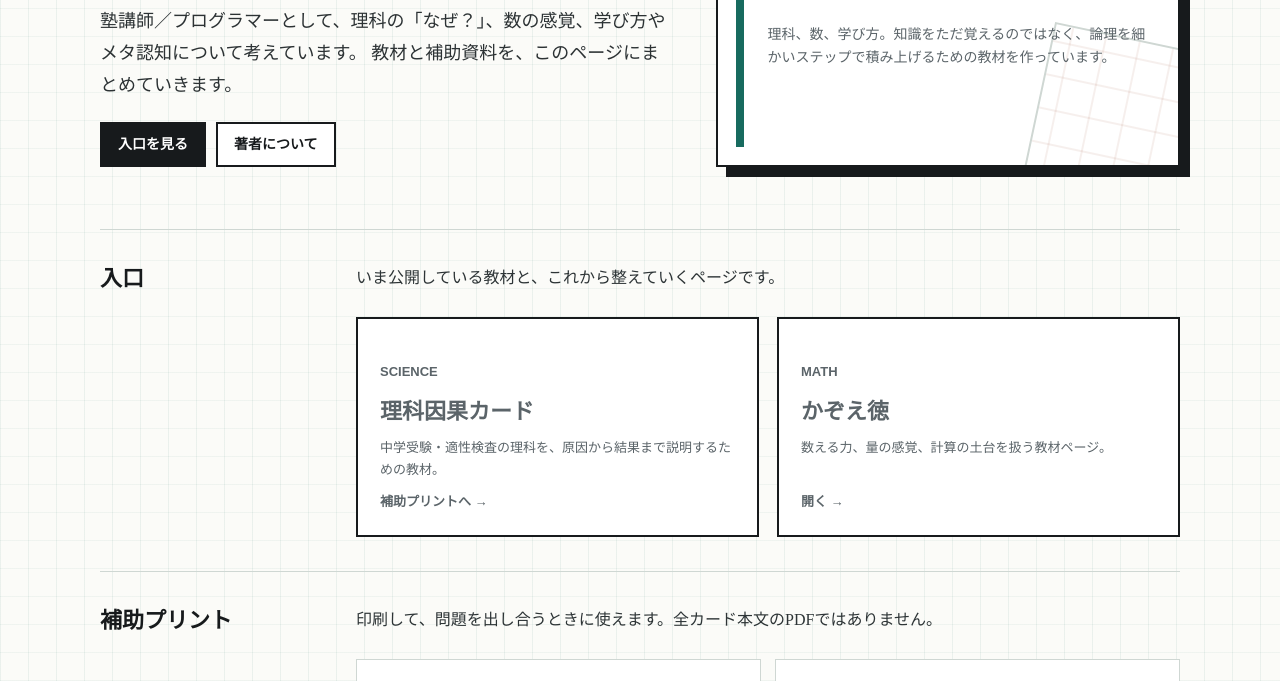
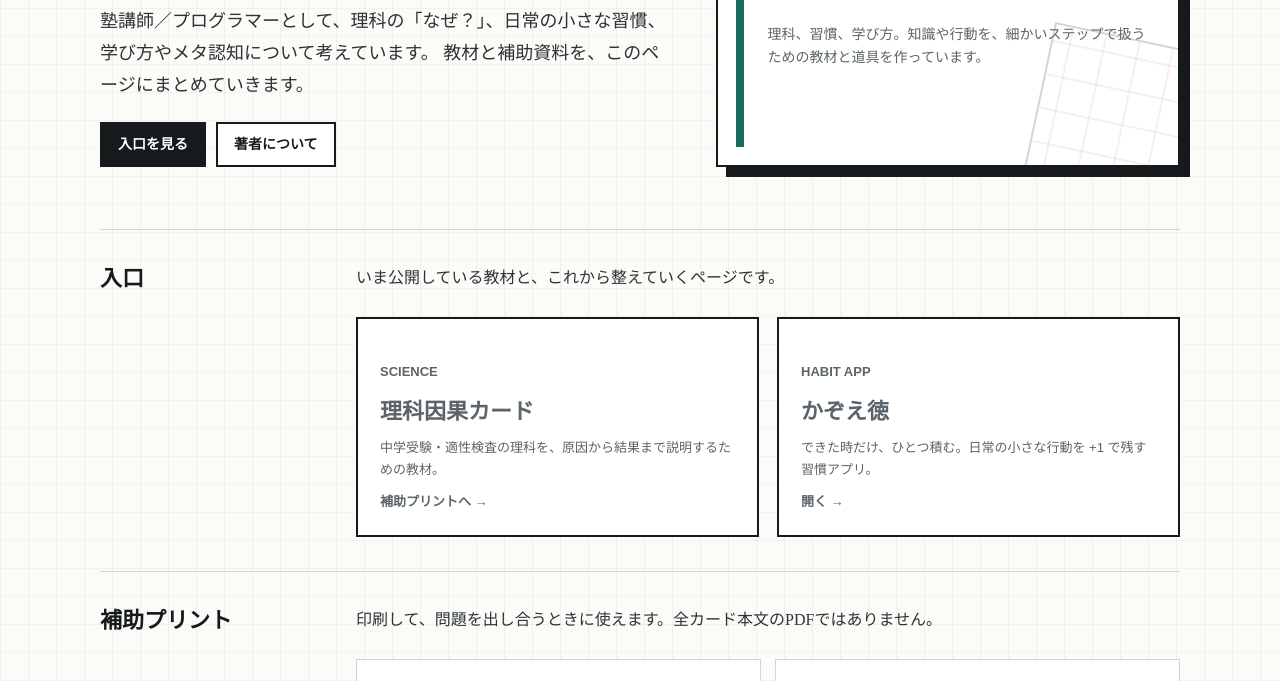
Before and after one commit to kotomiyoshihiro/kotomiyoshihiro-site, a plain HTML site: page index.html in a window 1280 px wide. Shown: the part 524-1205 px from the top of the page. Drawn offline with Linux system fonts and the light colour scheme.

Commit message:
Fix kazoetoku description on author site

```diff
--- a/index.html
+++ b/index.html
@@ -447,7 +447,7 @@
         <p class="eyebrow">教材と文章</p>
         <h1 id="page-title">学びの筋道を、細かいステップでほどく。</h1>
         <p class="lead">
-          塾講師／プログラマーとして、理科の「なぜ？」、数の感覚、学び方やメタ認知について考えています。
+          塾講師／プログラマーとして、理科の「なぜ？」、日常の小さな習慣、学び方やメタ認知について考えています。
           教材と補助資料を、このページにまとめていきます。
         </p>
         <div class="links">
@@ -460,7 +460,7 @@
         <div class="book-label">KOTOMI YOSHIHIRO</div>
         <div class="book-title">琴見<br>由弘</div>
         <p class="book-note">
-          理科、数、学び方。知識をただ覚えるのではなく、論理を細かいステップで積み上げるための教材を作っています。
+          理科、習慣、学び方。知識や行動を、細かいステップで扱うための教材と道具を作っています。
         </p>
       </aside>
     </section>
@@ -486,9 +486,9 @@
 
               <a class="work-card" id="kazoetoku" href="https://kazoetoku.pages.dev/">
                 <span>
-                  <span class="work-kicker">MATH</span>
+                  <span class="work-kicker">HABIT APP</span>
                   <strong>かぞえ徳</strong>
-                  <span>数える力、量の感覚、計算の土台を扱う教材ページ。</span>
+                  <span>できた時だけ、ひとつ積む。日常の小さな行動を +1 で残す習慣アプリ。</span>
                 </span>
                 <span class="arrow">開く →</span>
               </a>
```
